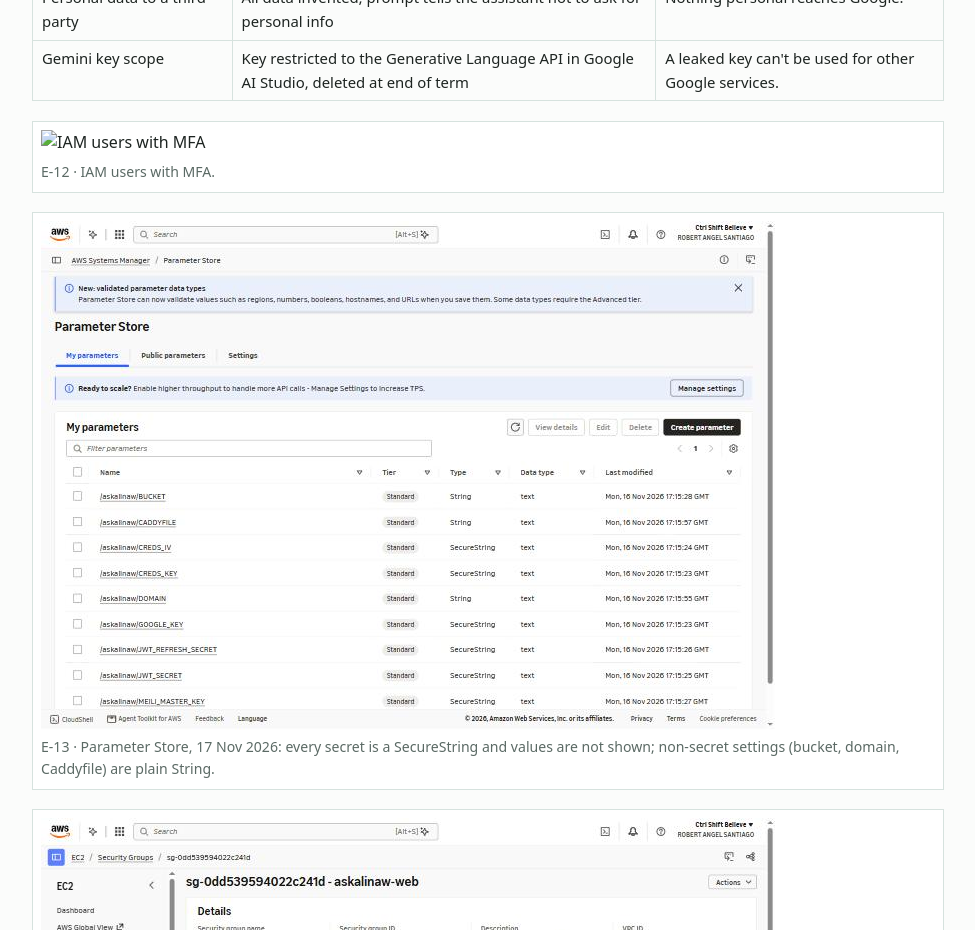
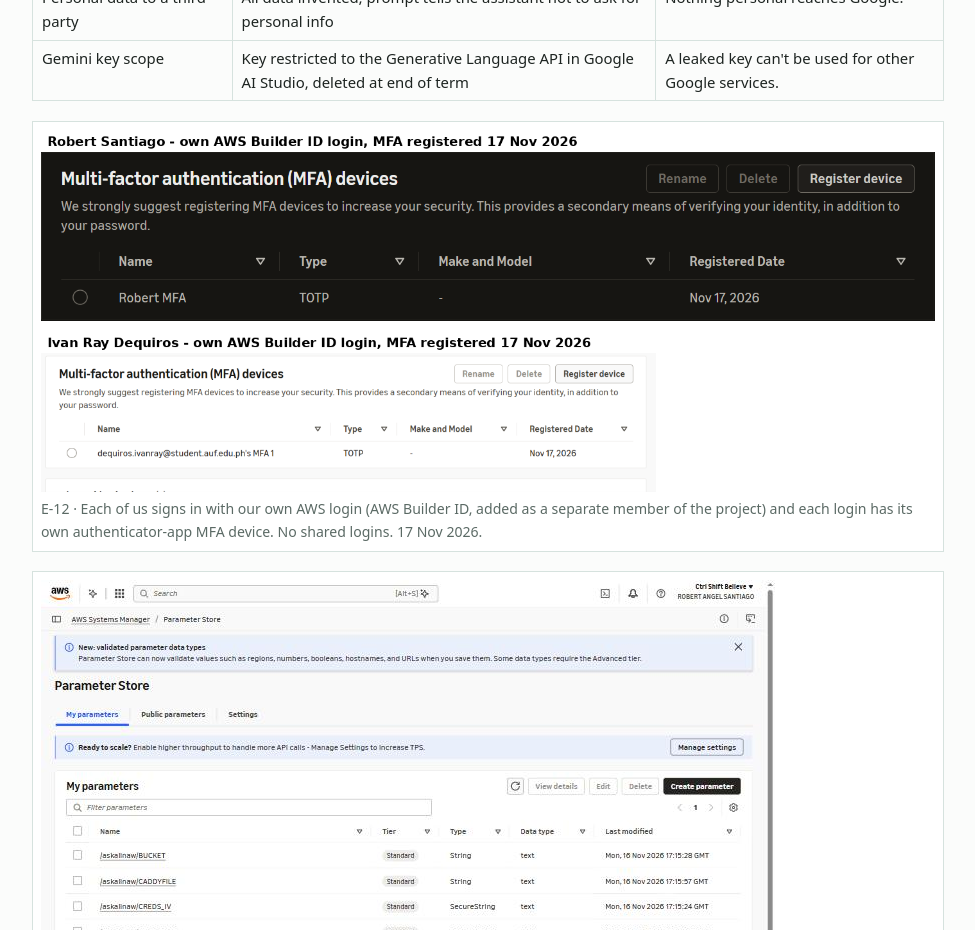
Before and after one commit to 000Robert000/Askalinaw, a plain HTML site: page docs/operations.html in a window 1280 px wide. Shown: the part 4600-5530 px from the top of the page, without its empty margins (152-1127 px from the left). Drawn offline with Linux system fonts and the light colour scheme.

Commit message:
Add MFA evidence for both team members (e12)
Co-Authored-By: Claude Opus 5.5 <noreply@anthropic.com>
Claude-Session: https://claude.ai/code/session_01KSMXB1nu5Ep8cUFemVWFdq

```diff
--- a/docs/operations.html
+++ b/docs/operations.html
@@ -61,7 +61,7 @@ back from S3 took <b>FILL-IN seconds</b>; rebuilding the whole server from scrat
 <tr><td>Personal data to a third party</td><td>All data invented; prompt tells the assistant not to ask for personal info</td><td>Nothing personal reaches Google.</td></tr>
 <tr><td>Gemini key scope</td><td>Key restricted to the Generative Language API in Google AI Studio, deleted at end of term</td><td>A leaked key can't be used for other Google services.</td></tr>
 </table>
-<figure><img src="img/e12-mfa.png" alt="IAM users with MFA"><figcaption>E-12 · IAM users with MFA.</figcaption></figure>
+<figure><img src="img/e12-mfa.png" alt="IAM users with MFA"><figcaption>E-12 · Each of us signs in with our own AWS login (AWS Builder ID, added as a separate member of the project) and each login has its own authenticator-app MFA device. No shared logins. 17 Nov 2026.</figcaption></figure>
 <figure><img src="img/e13-parameters.png" alt="Parameter Store"><figcaption>E-13 · Parameter Store, 17 Nov 2026: every secret is a SecureString and values are not shown; non-secret settings (bucket, domain, Caddyfile) are plain String.</figcaption></figure>
 <figure><img src="img/sg.png" alt="Security group"><figcaption>Security group askalinaw-web, 17 Nov 2026: two inbound rules, HTTP and HTTPS. No SSH, no database port.</figcaption></figure>
 <figure><img src="img/iam-role.png" alt="EC2 role permissions"><figcaption>The server's role: two AWS-managed policies (Session Manager, CloudWatch agent) plus our inline <code>askalinaw-least-privilege</code> policy, which only allows objects in our own bucket.</figcaption></figure>
```
Also changed, not shown: docs/img/e12-mfa.png (added).
